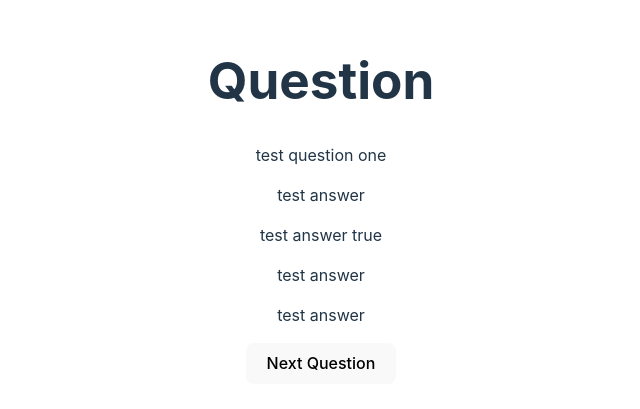
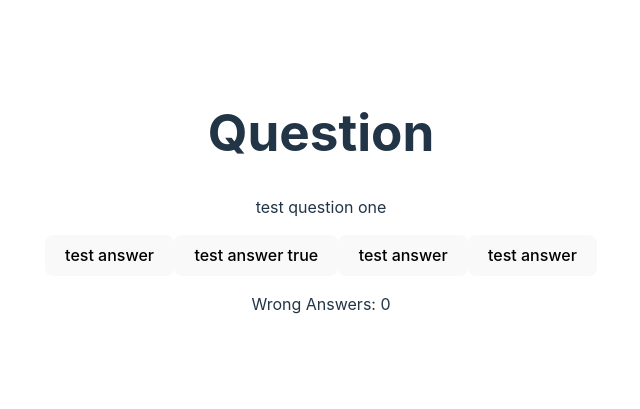
Before and after one commit to JackBadawy/Trivia_fullstack, a React (Vite) app in the folder Trivia_Frontend/: page / in a window 1280 px wide. Shown: the part 199-608 px from the top of the page, without its empty margins (319-959 px from the left). Built offline with nearby package versions, Linux system fonts and the light colour scheme.

Commit message:
wrong answers state/logic

```diff
--- a/Trivia_Frontend/src/Components/Question.tsx
+++ b/Trivia_Frontend/src/Components/Question.tsx
@@ -4,12 +4,28 @@ import { triviaQuestions } from "../LookUpTables/TriviaQuestionLUT";
 const Question = () => {
   const [i, iterate] = useState(1);
 
-  const iterateQuestion = () => {
+  const [playerStats, setPlayerStats] = useState({
+    playerName: "",
+    timePerQuestion: "",
+    totalTime: "",
+    wrongAnswers: 0,
+  });
+
+  const iterateQuestion = (isCorrect: boolean) => {
+    setPlayerStats((prevStats) => ({
+      ...prevStats,
+      wrongAnswers: isCorrect
+        ? prevStats.wrongAnswers
+        : prevStats.wrongAnswers + 1,
+    }));
     if (i < 10) {
-      // Ensuring the question index does not exceed the number of questions
       iterate(i + 1);
     }
   };
+
+  useEffect(() => {
+    console.log("Player Stats updated:", playerStats);
+  }, [playerStats]);
 
   return (
     <div className="question__container">
@@ -17,10 +33,14 @@ const Question = () => {
       <p>{triviaQuestions[i].question}</p>
       {Object.values(triviaQuestions[i].potentialAnswers).map(
         (answer, index) => (
-          <p key={index}>{answer.text}</p>
+          <button key={index} onClick={() => iterateQuestion(answer.correct)}>
+            {answer.text}
+          </button>
         )
       )}
-      <button onClick={iterateQuestion}>Next Question</button>
+      <div>
+        <p>Wrong Answers: {playerStats.wrongAnswers}</p>
+      </div>
     </div>
   );
 };
--- a/Trivia_Frontend/src/Pages/Trivia.tsx
+++ b/Trivia_Frontend/src/Pages/Trivia.tsx
@@ -1,4 +1,3 @@
-import Answers from "../Components/Answers";
 import Question from "../Components/Question";
 
 const Trivia = () => {
```
